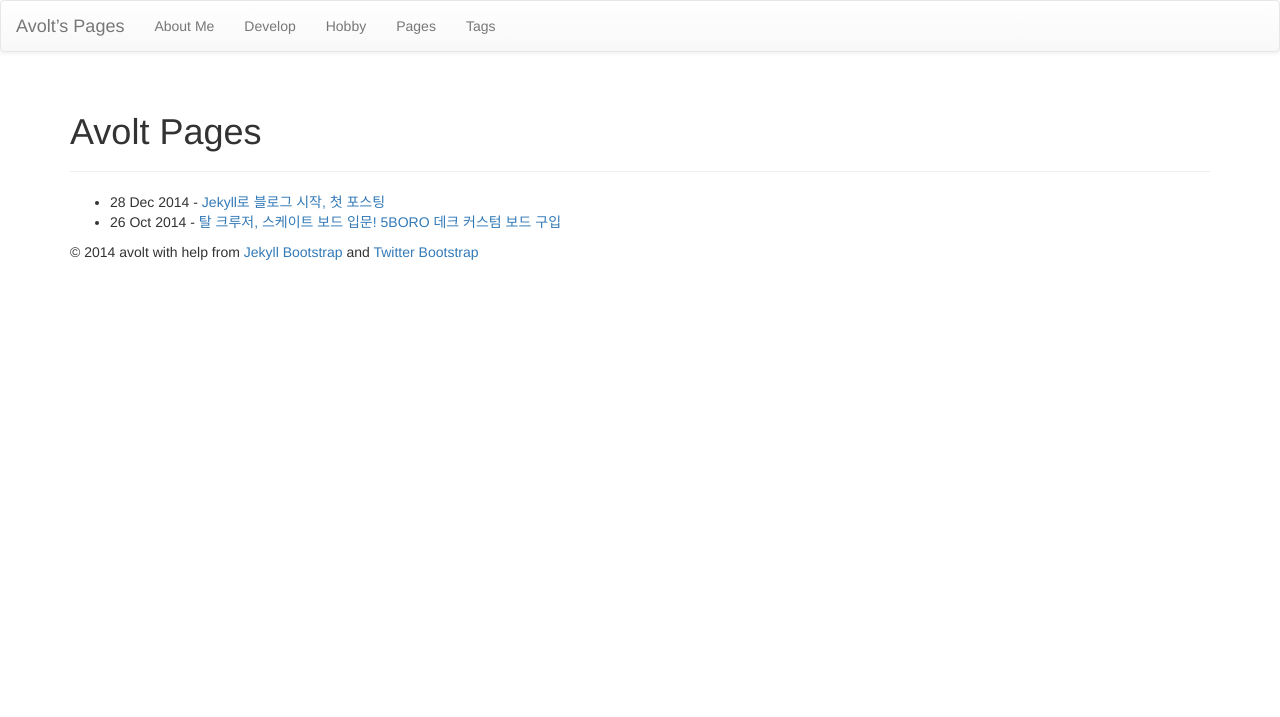
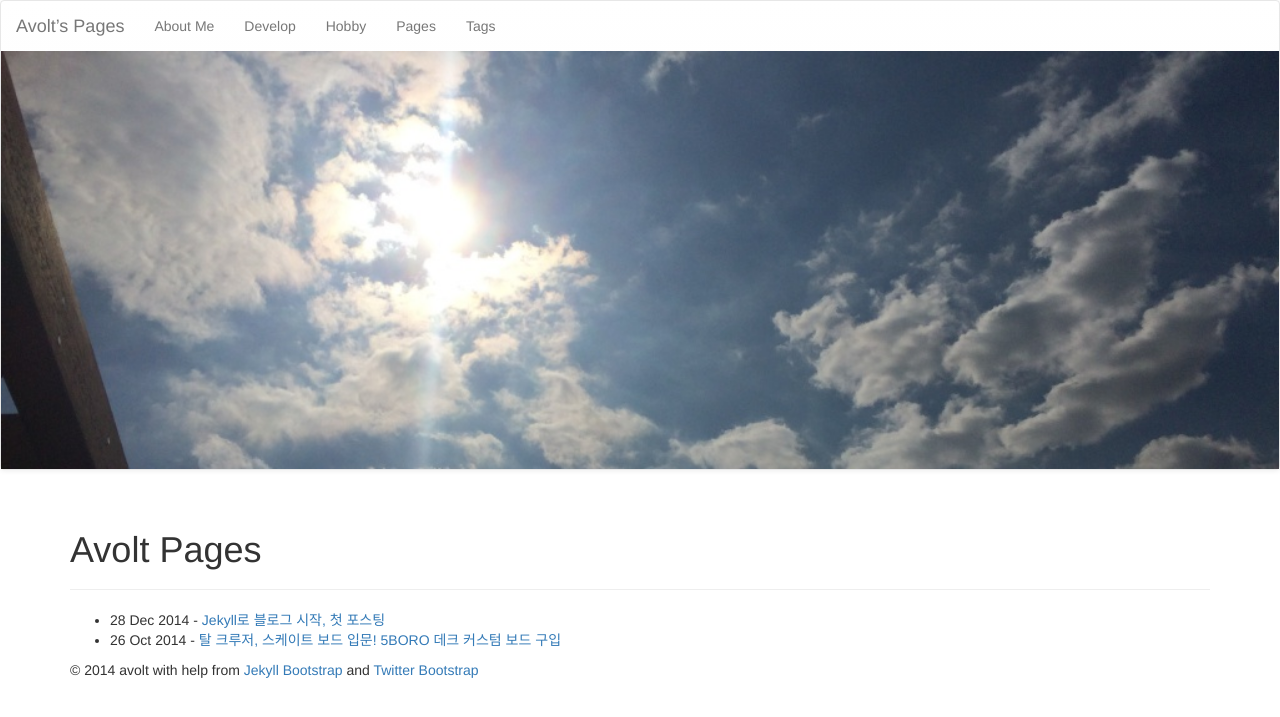
Before and after one commit to avolt/avolt.github.com, a Jekyll site: the page built from index.md, in a window 1280 px wide. Shown: the top 717 px of the page. Built offline with Jekyll 4.4.1, drawn with Linux system fonts in a browser that asks for light colours; nearby versions of some CDN libraries; library files that are not in the unit come from our copies.

Commit message:
avolt-pages

```diff
--- a/2_develop.html
+++ b/2_develop.html
@@ -4,6 +4,7 @@ title : Develop
 header : Post Archive
 group: navigation
 ---
+
 {% include JB/setup %}
 
 <ul class="tag_box inline">
--- a/_config.yml
+++ b/_config.yml
@@ -122,3 +122,6 @@ JB :
   #Tag List
 develop_list : [Jekyll, Java, Python, Node.js]
 hobby_list : [movie, skateboard, gunpla, marvel]
+
+  #Site images
+site_images : _avolt.jpg
--- a/_includes/themes/bootstrap-3/default.html
+++ b/_includes/themes/bootstrap-3/default.html
@@ -64,9 +64,11 @@
             {% include JB/pages_list %}
           </ul>
         </div><!-- /.navbar-collapse -->
+
+        <img src="images/{{page.title}}{{site.site_images}}" style="width:100%">
       </nav>
+      <div class="container">
 
-      <div class="container">
         {{ content }}
       </div>
 
--- a/index.md
+++ b/index.md
@@ -3,6 +3,7 @@ layout: page
 title: Avolt Pages
 ---
 {% include JB/setup %}
+
 
 <ul class="posts">
     {% for post in site.posts %}
@@ -11,7 +12,4 @@ title: Avolt Pages
         - <a href="{{ BASE_PATH }}{{ post.url }}">{{ post.title }}</a>
     </li>
     {% endfor %}
-
-
-
 </ul>
```
Also changed, not shown: assets/themes/bootstrap-3/bootstrap/css/bootstrap.min.css, images/Avolt Pages_avolt.jpg (added), images/about me_avolt.jpg (added), images/develop_avolt.jpg (added), images/hobby_avolt.jpg (added), 1 other file.
